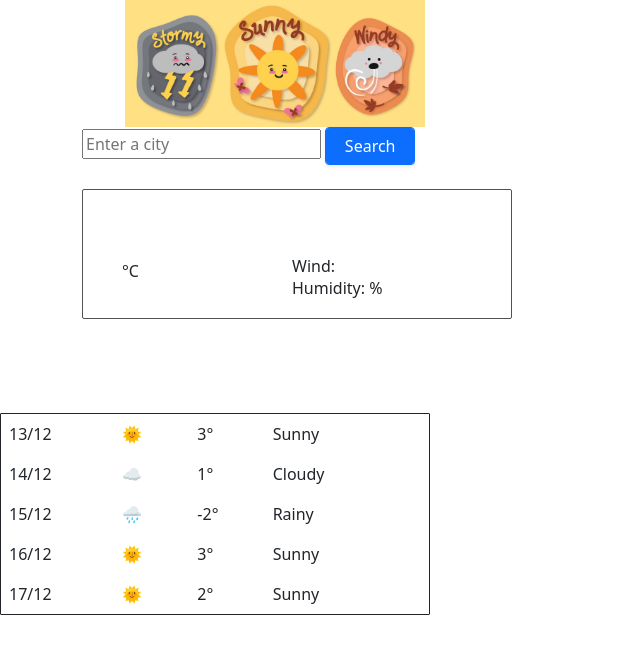
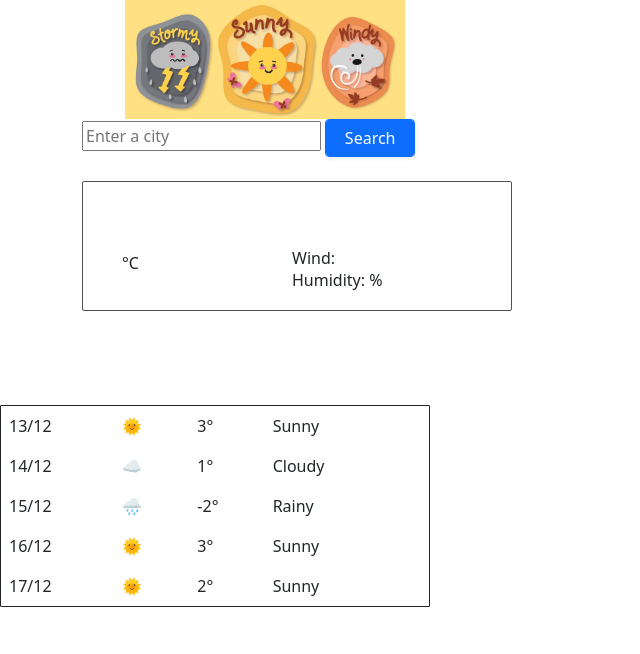
Before and after one commit to SiyanaNova/Siyana-s-project, a website built with Parcel: page index.html in a window 1280 px wide. Shown: the top 654 px of the page, without its empty margins (0-640 px from the left). Built offline with nearby package versions, Linux system fonts and the light colour scheme.

Commit message:
Update index.html

```diff
--- a/index.html
+++ b/index.html
@@ -13,7 +13,7 @@
   </head>
 
   <body>
-    <img src="src/vreme.JPG"/ width="300">
+    <img src="src/vreme.JPG"/ width="280">
     <div class="container">
 
       <div class="weather-app">
```
